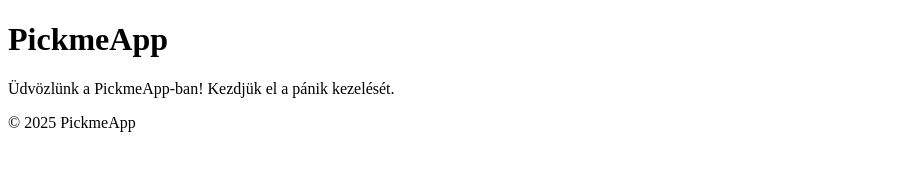
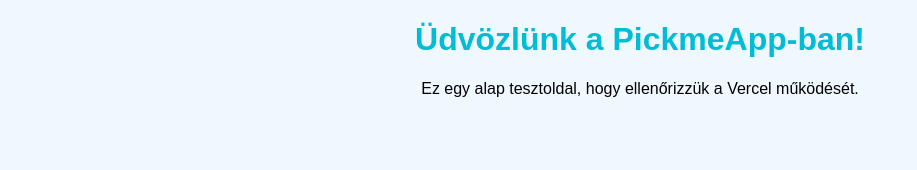
Before and after one commit to Krptzs/Pickmeapp-, a plain HTML site: page index.html in a window 1280 px wide. Shown: the whole page, without its empty margins (0-917 px from the left). Drawn offline with Linux system fonts and the light colour scheme.

Commit message:
Add files via upload

```diff
--- a/index.html
+++ b/index.html
@@ -4,14 +4,23 @@
     <meta charset="UTF-8">
     <meta name="viewport" content="width=device-width, initial-scale=1.0">
     <title>PickmeApp</title>
+    <style>
+        body {
+            font-family: Arial, sans-serif;
+            background-color: #f0f8ff;
+            text-align: center;
+        }
+        h1 {
+            color: #00bcd4; /* Türkiz */
+        }
+    </style>
 </head>
 <body>
-    <header>
-        <h1>PickmeApp</h1>
-        <p>Üdvözlünk a PickmeApp-ban! Kezdjük el a pánik kezelését.</p>
-    </header>
-    <footer>
-        <p>© 2025 PickmeApp</p>
-    </footer>
+    <h1>Üdvözlünk a PickmeApp-ban!</h1>
+    <p>Ez egy alap tesztoldal, hogy ellenőrizzük a Vercel működését.</p>
+
+    <script>
+        console.log("A PickmeApp működik!");
+    </script>
 </body>
 </html>
```
